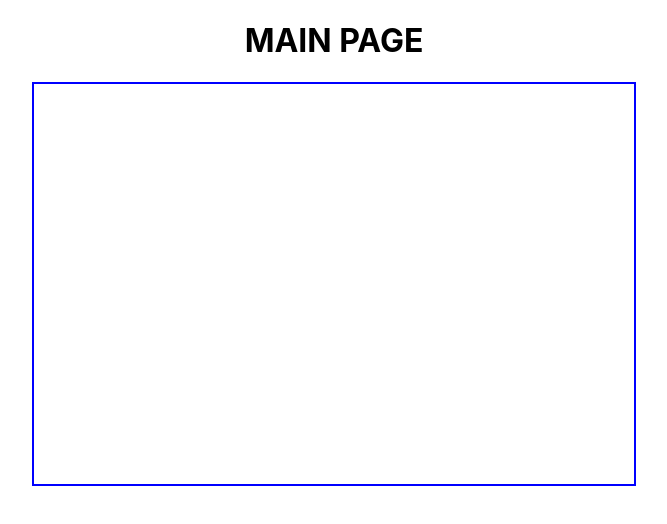
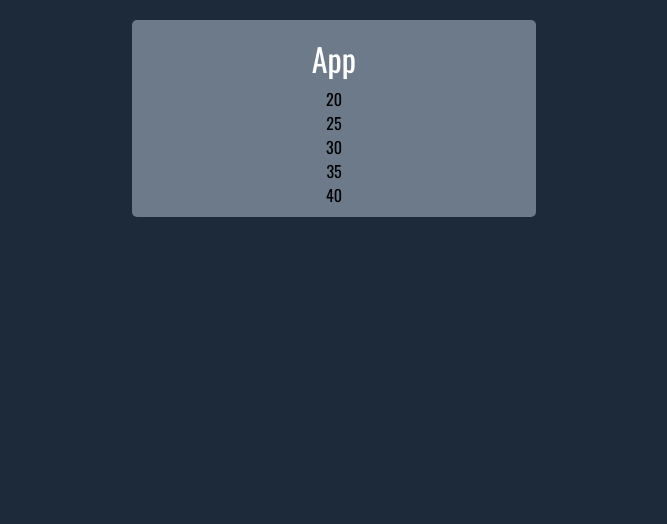
Before and after one commit to giacomo9999/learn-d3-210101, a React (Create React App) app: page / in a window 1280 px wide. Shown: the top 524 px of the page, without its empty margins (306-973 px from the left). Built offline with nearby package versions, Linux system fonts and the light colour scheme.

Commit message:
Added styling.

```diff
--- a/public/index.html
+++ b/public/index.html
@@ -24,7 +24,11 @@
       work correctly both with client-side routing and a non-root public URL.
       Learn how to configure a non-root public URL by running `npm run build`.
     -->
-    <title>React App</title>
+    <title>Jim Learns D3</title>
+    <link
+      href="https://fonts.googleapis.com/css?family=Oswald:200,300,400,500,600,700&display=swap"
+      rel="stylesheet"
+    />
   </head>
   <body>
     <noscript>You need to enable JavaScript to run this app.</noscript>
--- a/src/App.js
+++ b/src/App.js
@@ -11,17 +11,21 @@
     chartData: [20, 25, 30, 35, 40],
   };
 
-  componentDidMount() {
-    const svg = d3.select("#theSVG");
-    svg.style("border", "2px solid blue");
-  }
+  componentDidMount = () => {
+    // const svg = d3.select("#theSVG");
+    // svg.style("border", "2px solid blue");
+
+    d3.selectAll("p")
+      .data(this.state.chartData)
+      .text((d) => d);
+  };
 
   changeStuff = () => {};
 
   render() {
     return (
-      <div className="mainPage">
-        <h1>MAIN PAGE</h1>
+      <div className="container-outer">
+        <h1>App</h1>
         <Chart
           height={this.state.chartHeight}
           width={this.state.chartWidth}
--- a/src/App.scss
+++ b/src/App.scss
@@ -1,6 +1,207 @@
-.mainPage {
-  background-color: white;
-  height: 50vh;
-  width: 100%;
+// .mainPage {
+//   background-color: white;
+//   height: 50vh;
+//   width: 100%;
+//   text-align: center;
+// }
+
+code {
+  font-family: source-code-pro, Menlo, Monaco, Consolas, "Courier New",
+    monospace;
+}
+
+/* Cool Grey
+Cool Grey 0: #1C2A39
+Cool Grey 1: #2C3A49
+Cool Grey 2: #3C4A59
+Cool Grey 3: #4C5A69
+Cool Grey 4: #5C6A79
+Cool Grey 5: #6C7A89
+Cool Grey 6: #7C8A99
+Cool Grey 7: #8C9AA9
+Cool Grey 8: #9CAAB9
+Cool Grey 9: #ACBAC9
+Cool Grey 10: #BCCAD9
+Cool Grey 11: #C5D3E2
+ */
+
+/* Paste in <head> of index.html */
+/* <link
+      href="https://fonts.googleapis.com/css?family=Oswald:200,300,400,500,600,700&display=swap"
+      rel="stylesheet"
+    /> */
+
+/* <link
+      rel="stylesheet"
+      href="https://cdnjs.cloudflare.com/ajax/libs/font-awesome/4.7.0/css/font-awesome.min.css"
+    /> */
+
+/* <i className="fa fa-edit"></i> */
+/* <i className="fa fa-trash-o"></i> */
+
+/* Organizational */
+* {
+  padding: 0;
+  margin: 0;
   text-align: center;
 }
+
+body {
+  /* background color 0 */
+  margin: 0;
+  background-color: #1c2a39;
+  font-family: "Oswald", sans-serif;
+  -webkit-font-smoothing: antialiased;
+  -moz-osx-font-smoothing: grayscale;
+}
+
+.spacer10 {
+  padding: 0;
+  height: 10px;
+}
+
+h1,
+h2,
+h3,
+h4 {
+  font-weight: 400;
+  text-align: center;
+  /* color 11 */
+  color: white;
+  padding: 0;
+  margin: 5px;
+}
+
+.dark {
+  /* color 0 */
+  color: black;
+}
+
+.container-outer {
+  width: 30%;
+  padding: 10px;
+  margin: 20px auto 10px;
+  /* background color 5 */
+  background-color: #6c7a89;
+  border-radius: 5px;
+}
+
+.container-inner {
+  width: 85%;
+  margin: 10px auto 5px;
+  /* background color 2 */
+  background-color: #3c4a59;
+  padding: 10px;
+  border-radius: 5px;
+}
+
+/* Lists: */
+
+ul {
+  width: 80%;
+  border-radius: 5px;
+  /* background color 11 */
+  background-color: #c5d3e2;
+  padding: 10px;
+  margin: 10px auto;
+  list-style: none;
+}
+
+li {
+  font-size: 1.2em;
+  font-weight: 600;
+  text-align: center;
+  margin: 5px;
+  /* color 0 */
+  color: #1c2a39;
+}
+
+/* Tables: */
+
+table {
+  table-layout: fixed;
+  width: 75%;
+  background-color: white;
+  padding: 10px;
+  margin: 10px auto 20px;
+}
+
+tr {
+  text-align: center;
+  font-weight: 400;
+  color: black;
+}
+
+th {
+  font-weight: 500;
+  text-align: left;
+}
+
+td {
+  text-align: left;
+}
+
+/* Button (General Use) */
+
+button {
+  background-color: #5c6a79;
+  color: white;
+  padding: 1px 10px;
+  text-align: center;
+  text-decoration: none;
+  display: inline-block;
+  font-family: "Oswald", sans-serif;
+  font-size: 0.9em;
+  border-radius: 5px;
+}
+
+/* Form (General Use)*/
+
+.h-form {
+  width: 50%;
+  margin: 25px auto;
+  /* border color 9 */
+  border: 1px solid #acbac9;
+  padding: 15px;
+  box-sizing: border-box;
+}
+
+.h-form .h-label {
+  display: block;
+  padding: 7px;
+  box-sizing: border-box;
+  /* background color 8 */
+  background-color: #9caab9;
+}
+
+.h-form .h-input {
+  display: block;
+  width: 100%;
+  box-sizing: border-box;
+  height: 30px;
+  padding: 15px;
+  font-size: 14px;
+}
+
+.h-form .h-btn {
+  /* background color 6 */
+  background-color: #7c8a99;
+  color: white;
+  display: block;
+  margin: 15px auto;
+  border: none;
+  padding: 4px 10px;
+  font-size: 14px;
+  font-family: "Oswald", sans-serif;
+}
+
+.h-form .h-btn:hover {
+  /* background color 8 */
+  background-color: #9caab9;
+  cursor: pointer;
+}
+
+.h-form .h-btn:active {
+  /* background color 4 */
+  background-color: #5c6a79;
+}
--- a/src/Chart.js
+++ b/src/Chart.js
@@ -3,27 +3,20 @@
 
 const chart = (props) => {
   const graphicData = () => {
-    const circleArray = [];
-    for (let i = 1; i <= props.chartData; i++) {
-      circleArray.push(
-        <circle
-          key={"circ_" + i}
-          cx={i * 70}
-          cy="50"
-          r="30"
-          onClick={() => console.log("clicked.")}
-        />
-      );
+    const dataArray = [];
+    for (let i = 1; i <= props.chartData.length; i++) {
+      dataArray.push(<p>Blah</p>);
     }
-    return circleArray;
+    return dataArray;
   };
 
   const chartOut = (
-    <div id="svgcontainer">
-      <svg id="theSVG" width={props.width} height={props.height}>
-        {graphicData()}
-      </svg>
-    </div>
+    // <div id="svgcontainer">
+    //   <svg id="theSVG" width={props.width} height={props.height}>
+    //     {graphicData()}
+    //   </svg>
+    // </div>
+    <div id="container-inner">{graphicData()}</div>
   );
 
   return chartOut;
```
Also changed, not shown: 1 other file (tests, documents, lock files or other folders).
